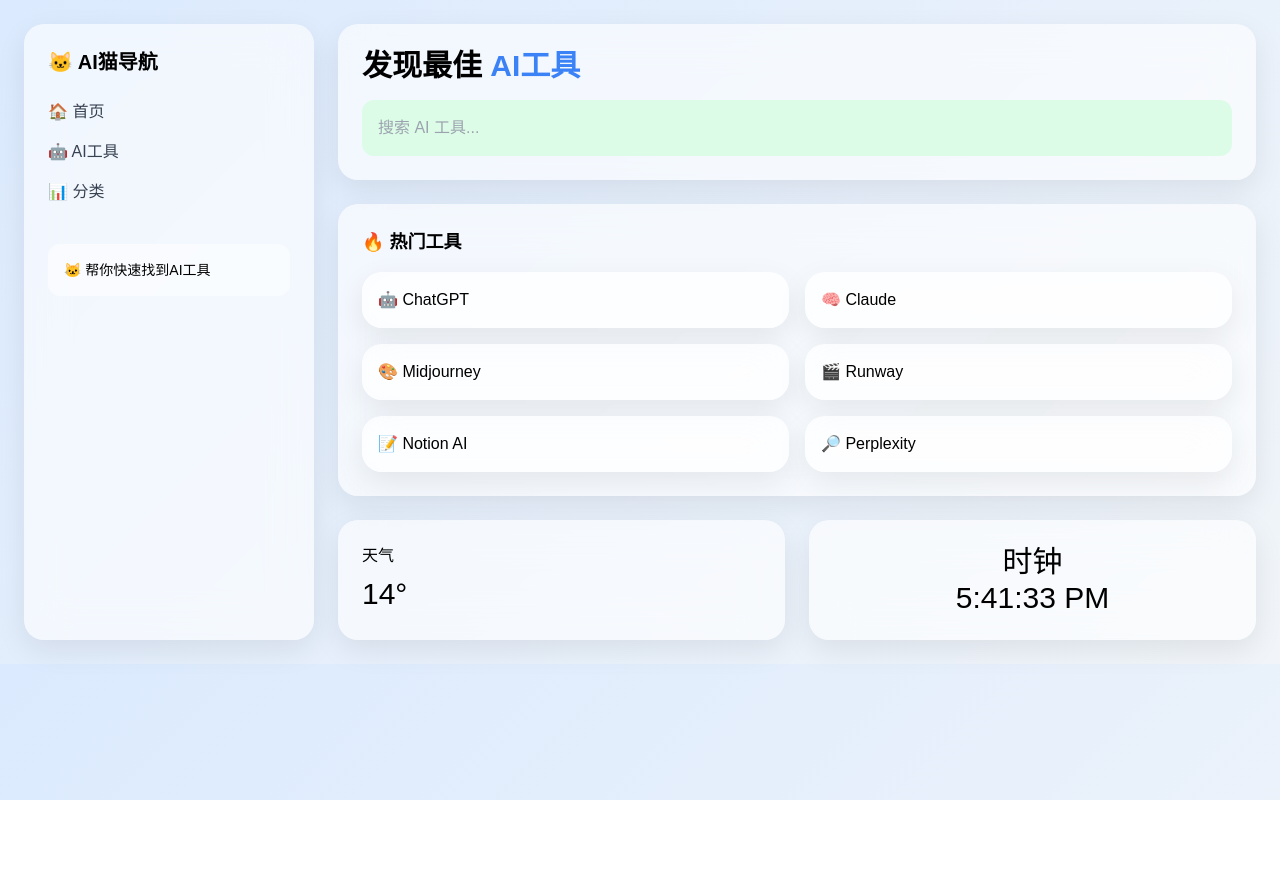
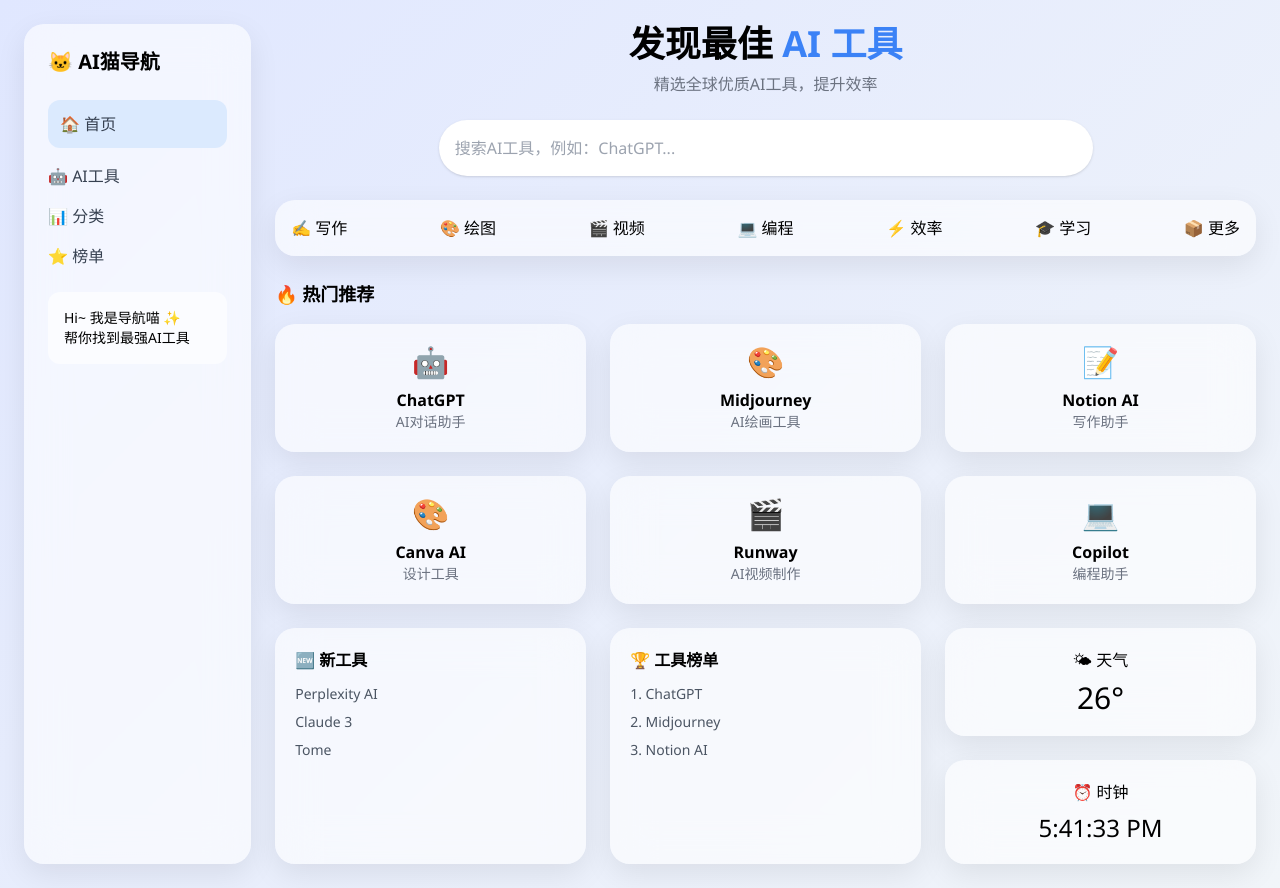
Before and after one commit to wuc51880-hash/ai-nav, a plain HTML site: page index.html in a window 1280 px wide. Before the commit the page ends 800 px from the top, so only its background shows below. Drawn offline with nearby package versions, Linux system fonts and the light colour scheme.

Commit message:
Update index.html

```diff
--- a/index.html
+++ b/index.html
@@ -3,14 +3,14 @@
 <head>
 <meta charset="UTF-8">
 <meta name="viewport" content="width=device-width, initial-scale=1.0">
-<title>AI导航</title>
+<title>AI猫导航</title>
 
 <script src="https://cdn.tailwindcss.com"></script>
 
 <style>
 body{
-  background: linear-gradient(135deg,#dbeafe,#f1f5f9);
-  font-family: sans-serif;
+  background: linear-gradient(135deg,#e0e7ff,#f1f5f9);
+  font-family: "Segoe UI", sans-serif;
 }
 .glass{
   background: rgba(255,255,255,0.6);
@@ -19,93 +19,151 @@
   box-shadow:0 10px 30px rgba(0,0,0,0.08);
 }
 .card{
-  transition: all .3s;
+  transition:.3s;
 }
 .card:hover{
-  transform: translateY(-8px) scale(1.02);
-  box-shadow:0 20px 50px rgba(0,0,0,0.15);
+  transform:translateY(-6px);
+  box-shadow:0 20px 40px rgba(0,0,0,0.12);
 }
 </style>
 </head>
 
 <body class="p-6">
 
-<div class="grid grid-cols-4 gap-6">
+<div class="grid grid-cols-5 gap-6">
 
-<!-- 左侧栏 -->
-<div class="glass p-6">
-  <h2 class="text-xl font-bold mb-6">🐱 AI猫导航</h2>
+<!-- 左侧导航 -->
+<div class="glass p-6 space-y-6">
+  <h2 class="text-xl font-bold">🐱 AI猫导航</h2>
 
   <div class="space-y-4 text-gray-700">
-    <div>🏠 首页</div>
+    <div class="bg-blue-100 p-3 rounded-xl">🏠 首页</div>
     <div>🤖 AI工具</div>
     <div>📊 分类</div>
+    <div>⭐ 榜单</div>
   </div>
 
-  <div class="mt-10 p-4 bg-white/50 rounded-xl text-sm">
-    🐱 帮你快速找到AI工具
+  <div class="mt-10 p-4 bg-white/60 rounded-xl text-sm">
+    Hi~ 我是导航喵 ✨<br>
+    帮你找到最强AI工具
   </div>
 </div>
 
-<!-- 主区域 -->
-<div class="col-span-3 space-y-6">
+<!-- 主内容 -->
+<div class="col-span-4 space-y-6">
 
 <!-- 标题 -->
-<div class="glass p-6">
-  <h1 class="text-3xl font-bold">
-    发现最佳 <span class="text-blue-500">AI工具</span>
+<div class="text-center">
+  <h1 class="text-4xl font-bold">
+    发现最佳 <span class="text-blue-500">AI 工具</span>
   </h1>
+  <p class="text-gray-500 mt-2">精选全球优质AI工具，提升效率</p>
 
-  <input id="search"
-    class="mt-4 w-full p-4 rounded-xl bg-green-100 outline-none"
-    placeholder="搜索 AI 工具...">
+  <!-- 搜索 -->
+  <div class="mt-6 flex justify-center">
+    <input id="search"
+      class="w-2/3 p-4 rounded-full bg-white shadow outline-none"
+      placeholder="搜索AI工具，例如：ChatGPT...">
+  </div>
 </div>
 
-<!-- 工具区 -->
-<div class="glass p-6">
-  <h2 class="mb-4 text-lg font-semibold">🔥 热门工具</h2>
+<!-- 分类 -->
+<div class="glass p-4 flex justify-between text-center">
+  <div>✍️ 写作</div>
+  <div>🎨 绘图</div>
+  <div>🎬 视频</div>
+  <div>💻 编程</div>
+  <div>⚡ 效率</div>
+  <div>🎓 学习</div>
+  <div>📦 更多</div>
+</div>
 
-  <div id="tools" class="grid grid-cols-2 gap-4">
+<!-- 热门工具 -->
+<div>
+  <h2 class="mb-4 text-lg font-bold">🔥 热门推荐</h2>
 
-    <a href="https://chat.openai.com" target="_blank" class="card glass p-4 flex items-center gap-3">
-      🤖 ChatGPT
+  <div id="tools" class="grid grid-cols-3 gap-6">
+
+    <a href="https://chat.openai.com" target="_blank"
+      class="card glass p-5 text-center">
+      <div class="text-3xl">🤖</div>
+      <h3 class="mt-2 font-bold">ChatGPT</h3>
+      <p class="text-sm text-gray-500">AI对话助手</p>
     </a>
 
-    <a href="https://claude.ai" target="_blank" class="card glass p-4 flex items-center gap-3">
-      🧠 Claude
+    <a href="https://midjourney.com" target="_blank"
+      class="card glass p-5 text-center">
+      <div class="text-3xl">🎨</div>
+      <h3 class="mt-2 font-bold">Midjourney</h3>
+      <p class="text-sm text-gray-500">AI绘画工具</p>
     </a>
 
-    <a href="https://midjourney.com" target="_blank" class="card glass p-4 flex items-center gap-3">
-      🎨 Midjourney
+    <a href="https://notion.so" target="_blank"
+      class="card glass p-5 text-center">
+      <div class="text-3xl">📝</div>
+      <h3 class="mt-2 font-bold">Notion AI</h3>
+      <p class="text-sm text-gray-500">写作助手</p>
     </a>
 
-    <a href="https://runwayml.com" target="_blank" class="card glass p-4 flex items-center gap-3">
-      🎬 Runway
+    <a href="https://canva.com" target="_blank"
+      class="card glass p-5 text-center">
+      <div class="text-3xl">🎨</div>
+      <h3 class="mt-2 font-bold">Canva AI</h3>
+      <p class="text-sm text-gray-500">设计工具</p>
     </a>
 
-    <a href="https://notion.so" target="_blank" class="card glass p-4 flex items-center gap-3">
-      📝 Notion AI
+    <a href="https://runwayml.com" target="_blank"
+      class="card glass p-5 text-center">
+      <div class="text-3xl">🎬</div>
+      <h3 class="mt-2 font-bold">Runway</h3>
+      <p class="text-sm text-gray-500">AI视频制作</p>
     </a>
 
-    <a href="https://perplexity.ai" target="_blank" class="card glass p-4 flex items-center gap-3">
-      🔎 Perplexity
+    <a href="https://github.com/features/copilot" target="_blank"
+      class="card glass p-5 text-center">
+      <div class="text-3xl">💻</div>
+      <h3 class="mt-2 font-bold">Copilot</h3>
+      <p class="text-sm text-gray-500">编程助手</p>
     </a>
 
   </div>
 </div>
 
-<!-- 下方信息 -->
-<div class="grid grid-cols-2 gap-6">
+<!-- 下方 -->
+<div class="grid grid-cols-3 gap-6">
 
-  <div class="glass p-6">
-    天气
-    <h1 class="text-3xl mt-2">14°</h1>
+<!-- 新工具 -->
+<div class="glass p-5">
+  <h3 class="font-bold mb-3">🆕 新工具</h3>
+  <ul class="text-sm space-y-2 text-gray-600">
+    <li>Perplexity AI</li>
+    <li>Claude 3</li>
+    <li>Tome</li>
+  </ul>
+</div>
+
+<!-- 榜单 -->
+<div class="glass p-5">
+  <h3 class="font-bold mb-3">🏆 工具榜单</h3>
+  <ul class="text-sm space-y-2 text-gray-600">
+    <li>1. ChatGPT</li>
+    <li>2. Midjourney</li>
+    <li>3. Notion AI</li>
+  </ul>
+</div>
+
+<!-- 右侧 -->
+<div class="space-y-6">
+  <div class="glass p-5 text-center">
+    🌤 天气
+    <h1 class="text-3xl mt-2">26°</h1>
   </div>
 
-  <div class="glass p-6 text-center text-3xl">
-    时钟
-    <div id="clock"></div>
+  <div class="glass p-5 text-center">
+    ⏰ 时钟
+    <div id="clock" class="text-2xl mt-2"></div>
   </div>
+</div>
 
 </div>
 
@@ -129,7 +187,7 @@
   for(let item of tools){
     item.style.display =
       item.innerText.toLowerCase().includes(val)
-      ? "flex"
+      ? "block"
       : "none";
   }
 });
```
